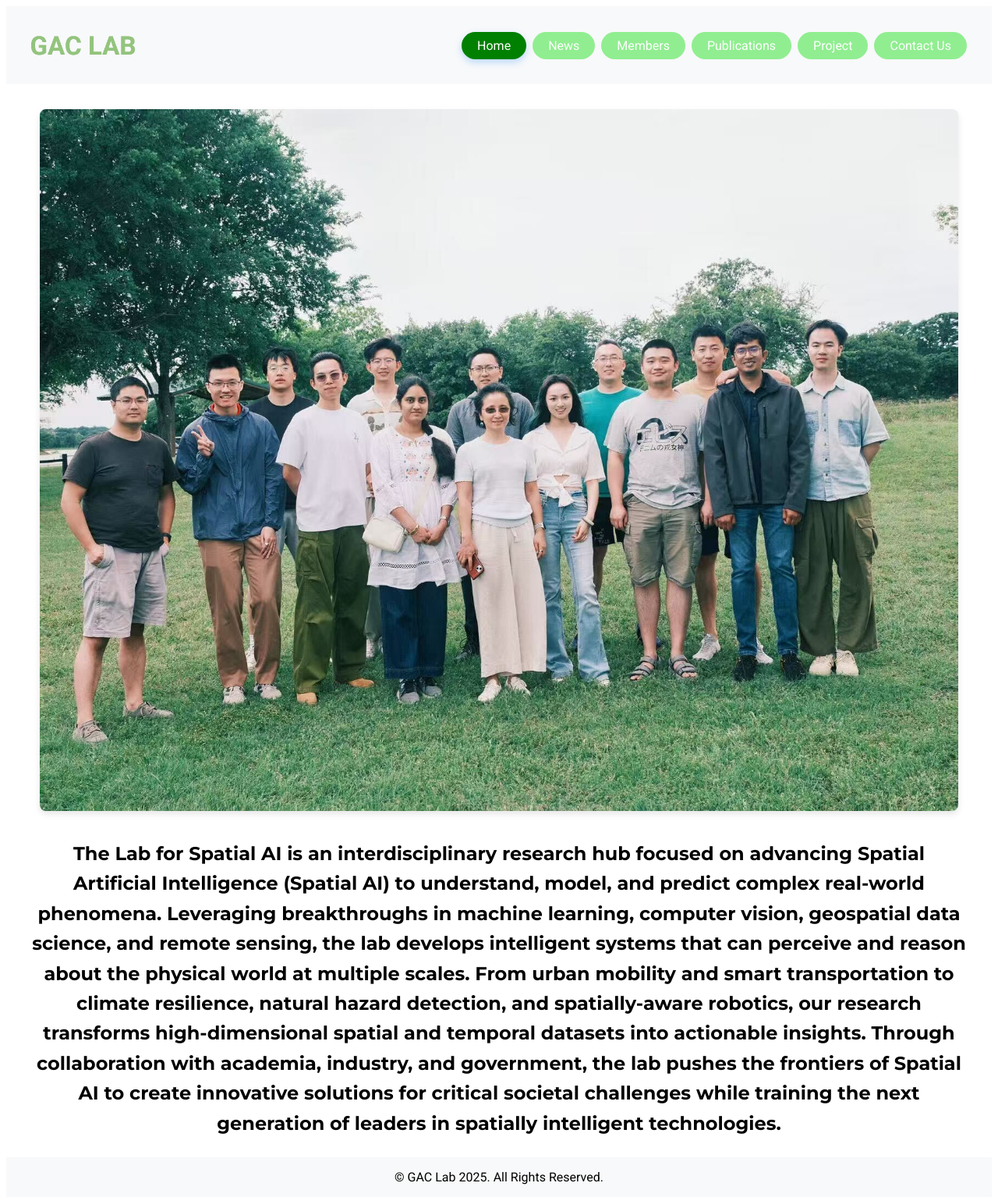
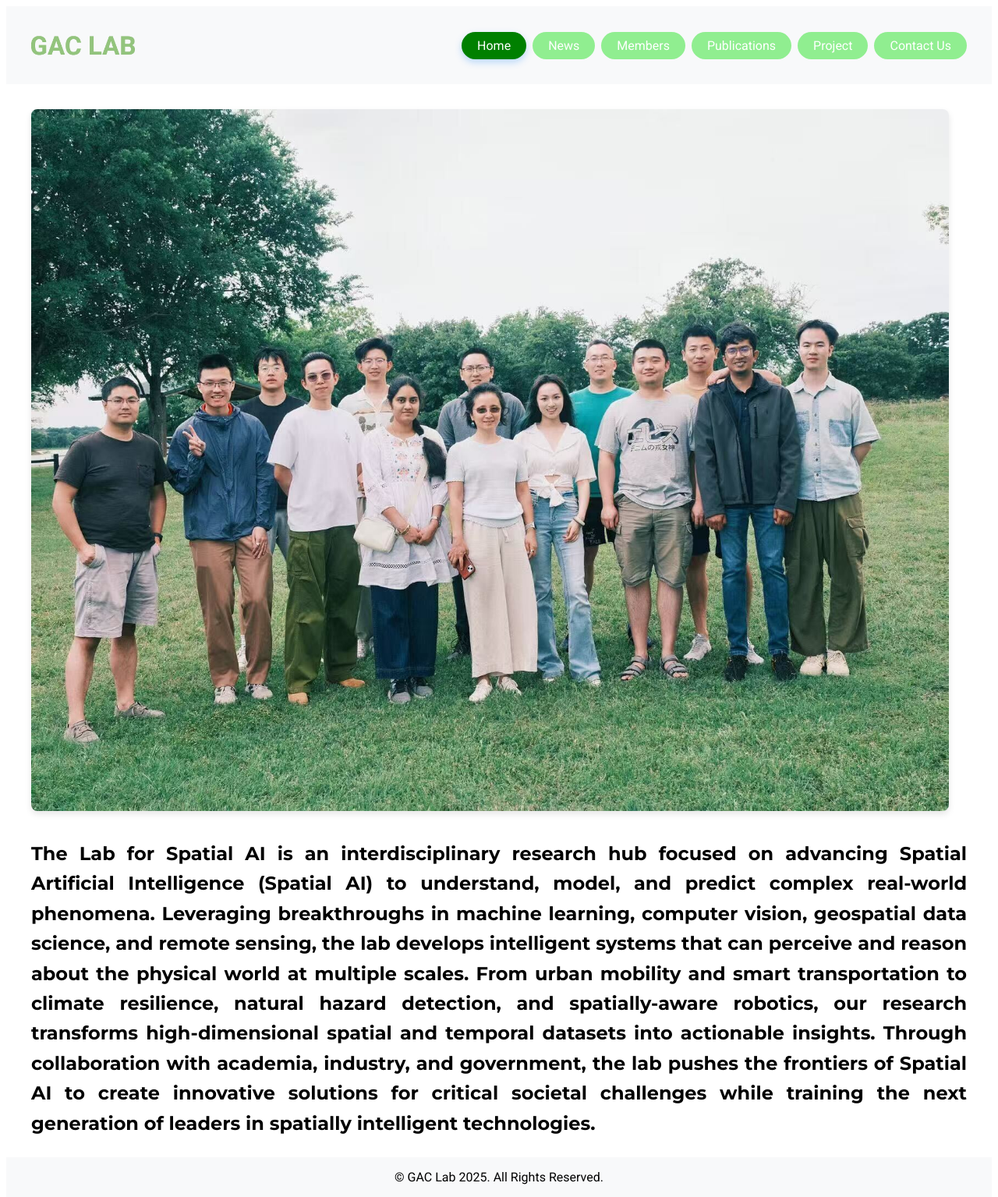
Before and after one commit to GeoAICenter/GeoAICenter.github.io, a Jekyll site: the page built from index.html, in a window 1280 px wide. Shown: the whole page at 78% size. Built offline with Jekyll 4.4.1, drawn with Linux system fonts in a browser that asks for light colours.

Commit message:
Add files via upload
Update CSS for main page.

```diff
--- a/_sass/main.scss
+++ b/_sass/main.scss
@@ -15,7 +15,7 @@ body {
         max-width: 1200px;
         margin-left: auto;
         margin-right: auto;
-        text-align: center; /* Centers the text inside the description */
+        text-align: justify; /* Centers the text inside the description */
         //margin-left: auto;
         //margin-right: auto;
         //padding-left: 1rem;
```
